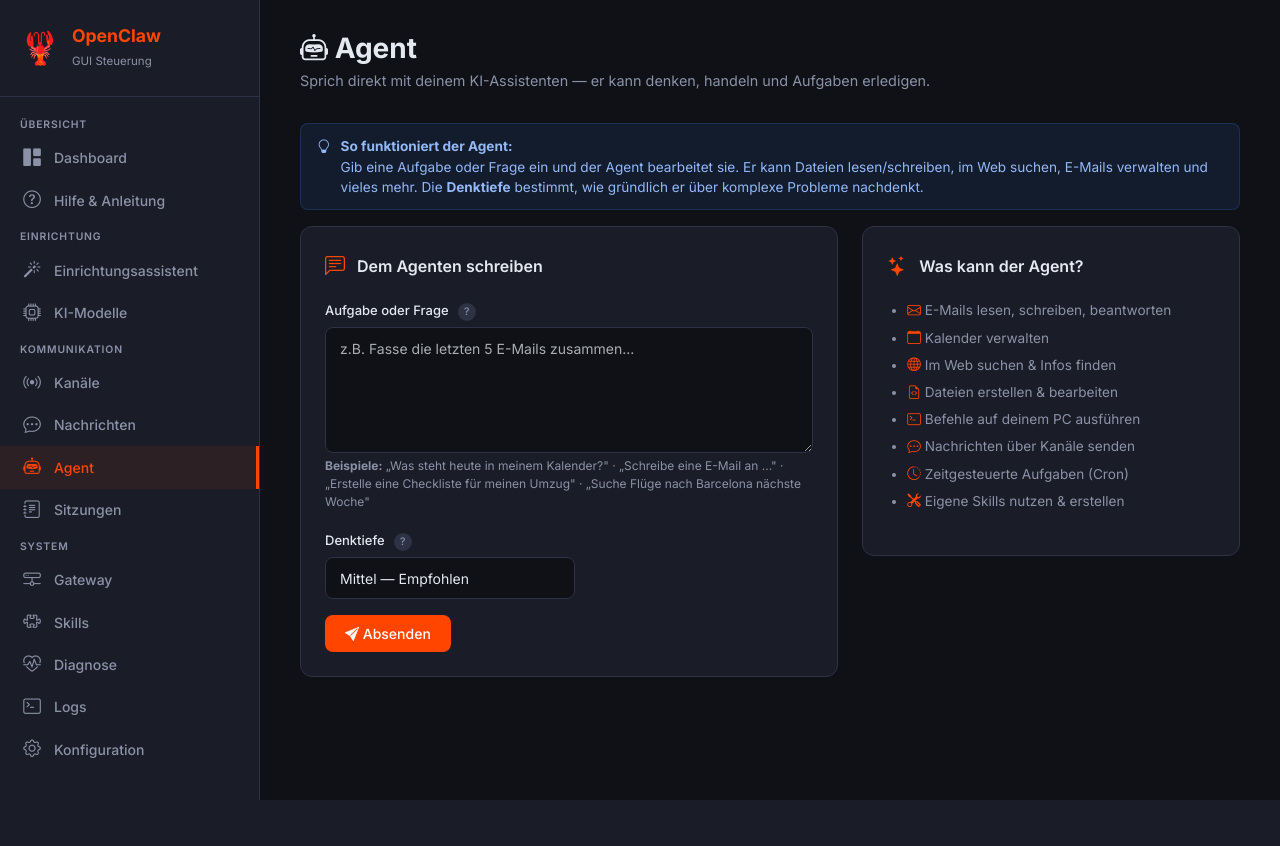
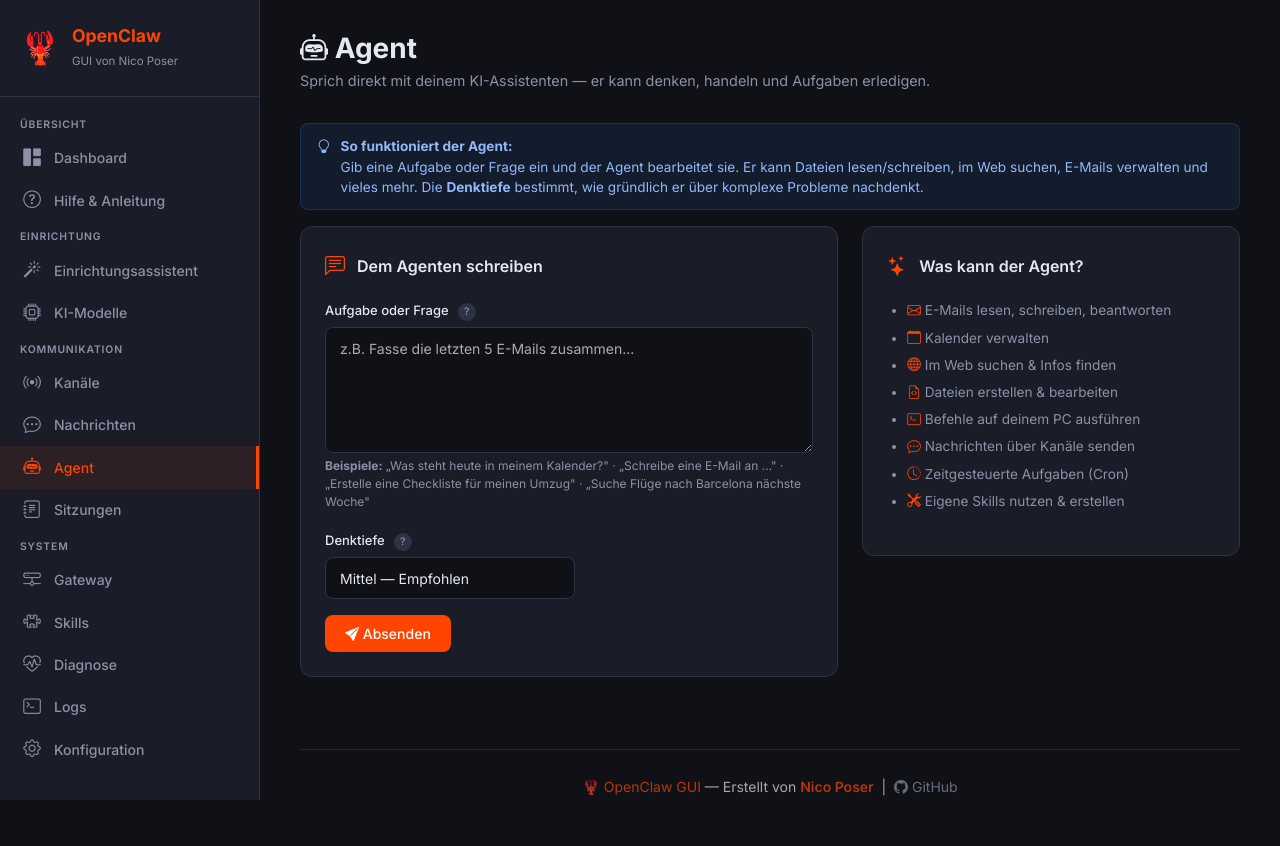
Before and after one commit to DerPoser/openclaw-gui, a Flask app: page /agent in a window 1280 px wide. Before the commit the page ends 800 px from the top, so only its background shows below. Run offline with Flask 3, Linux system fonts and the light colour scheme.

Commit message:
feat: Autor Nico Poser prominent hinzugefügt + 8 Screenshots der App

```diff
--- a/templates/base.html
+++ b/templates/base.html
@@ -486,7 +486,7 @@
             <span class="lobster">🦞</span>
             <div>
                 <h5>OpenClaw</h5>
-                <small>GUI Steuerung</small>
+                <small>GUI von Nico Poser</small>
             </div>
         </div>
         <div class="sidebar-nav">
@@ -548,6 +548,18 @@
     <!-- Main -->
     <main class="main-content">
         {% block content %}{% endblock %}
+
+        <!-- Footer -->
+        <footer class="text-center mt-5 mb-3 pt-4" style="border-top: 1px solid var(--oc-border); opacity: 0.7;">
+            <small>
+                <span style="color: var(--oc-primary);">🦞 OpenClaw GUI</span> — Erstellt von
+                <a href="https://github.com/DerPoser" target="_blank" style="color: var(--oc-primary); text-decoration: none; font-weight: 600;">Nico Poser</a>
+                &nbsp;|&nbsp;
+                <a href="https://github.com/DerPoser/openclaw-gui" target="_blank" style="color: var(--oc-text-muted); text-decoration: none;">
+                    <i class="bi bi-github"></i> GitHub
+                </a>
+            </small>
+        </footer>
     </main>
 
     <script src="https://cdn.jsdelivr.net/npm/bootstrap@5.3.3/dist/js/bootstrap.bundle.min.js"></script>
```
Also changed, not shown: README.md, 9 other files.
